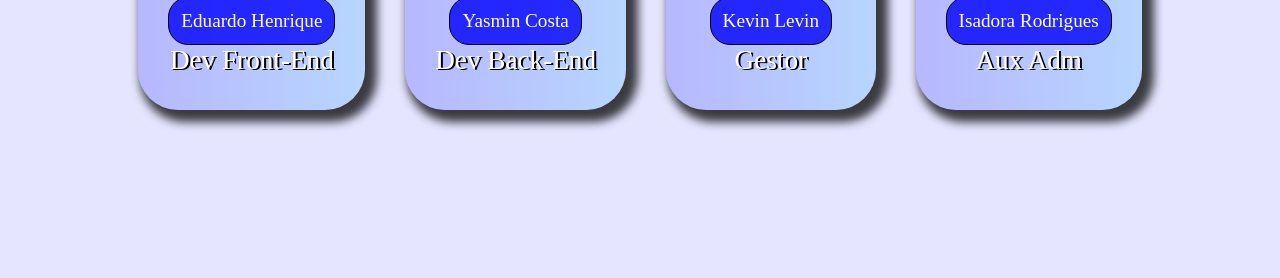
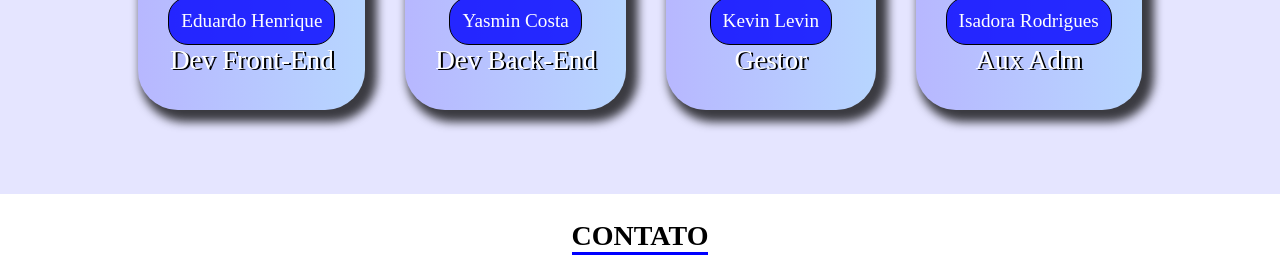
Before and after one commit to Edhdelly/landinga-page-consultoria, a plain HTML site: page index.html in a window 1280 px wide. Shown: the part 1829-2107 px from the top of the page. Drawn offline with nearby package versions, Linux system fonts and the light colour scheme.

Commit message:
Update style.css

```diff
--- a/css/style.css
+++ b/css/style.css
@@ -206,8 +206,9 @@ nav h1 {
 }
 
 .team-bg {
-    height: 80vh;
+    height: 100%;
     background-color: rgb(0, 0, 255, 0.1);
+    padding-bottom: 5%;
 }
 
 .team-bg h2 {
```
